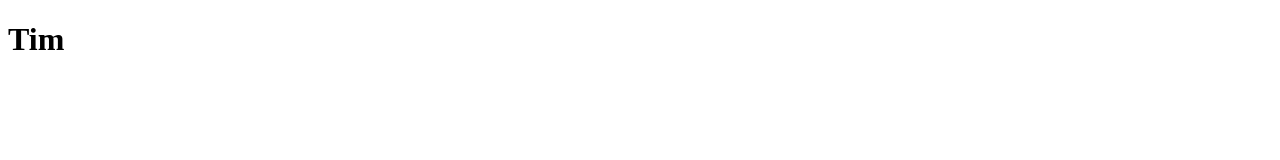
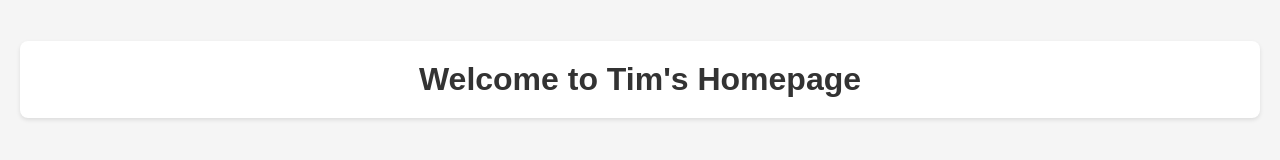
Before and after one commit to timmochou/timchou.github.io, a plain HTML site: page index.html in a window 1280 px wide. Drawn offline with Linux system fonts and the light colour scheme.

Commit message:
修改樣式

```diff
--- a/index.html
+++ b/index.html
@@ -1,10 +1,30 @@
 <!DOCTYPE html>
-<html lang="zh-TW">
+<html lang="en">
 <head>
     <meta charset="UTF-8">
-    <title>我的名字</title>
+    <meta name="viewport" content="width=device-width, initial-scale=1.0">
+    <meta http-equiv="X-UA-Compatible" content="ie=edge">
+    <title>Tim's Personal Website</title>
+    <!-- 添加基本樣式 -->
+    <style>
+        body {
+            font-family: 'Arial', sans-serif;
+            margin: 0;
+            padding: 20px;
+            background-color: #f5f5f5;
+        }
+
+        h1 {
+            color: #333;
+            text-align: center;
+            padding: 20px;
+            background-color: #fff;
+            border-radius: 8px;
+            box-shadow: 0 2px 4px rgba(0,0,0,0.1);
+        }
+    </style>
 </head>
 <body>
-    <h1>Tim</h1>
+    <h1>Welcome to Tim's Homepage</h1>
 </body>
 </html>
```
